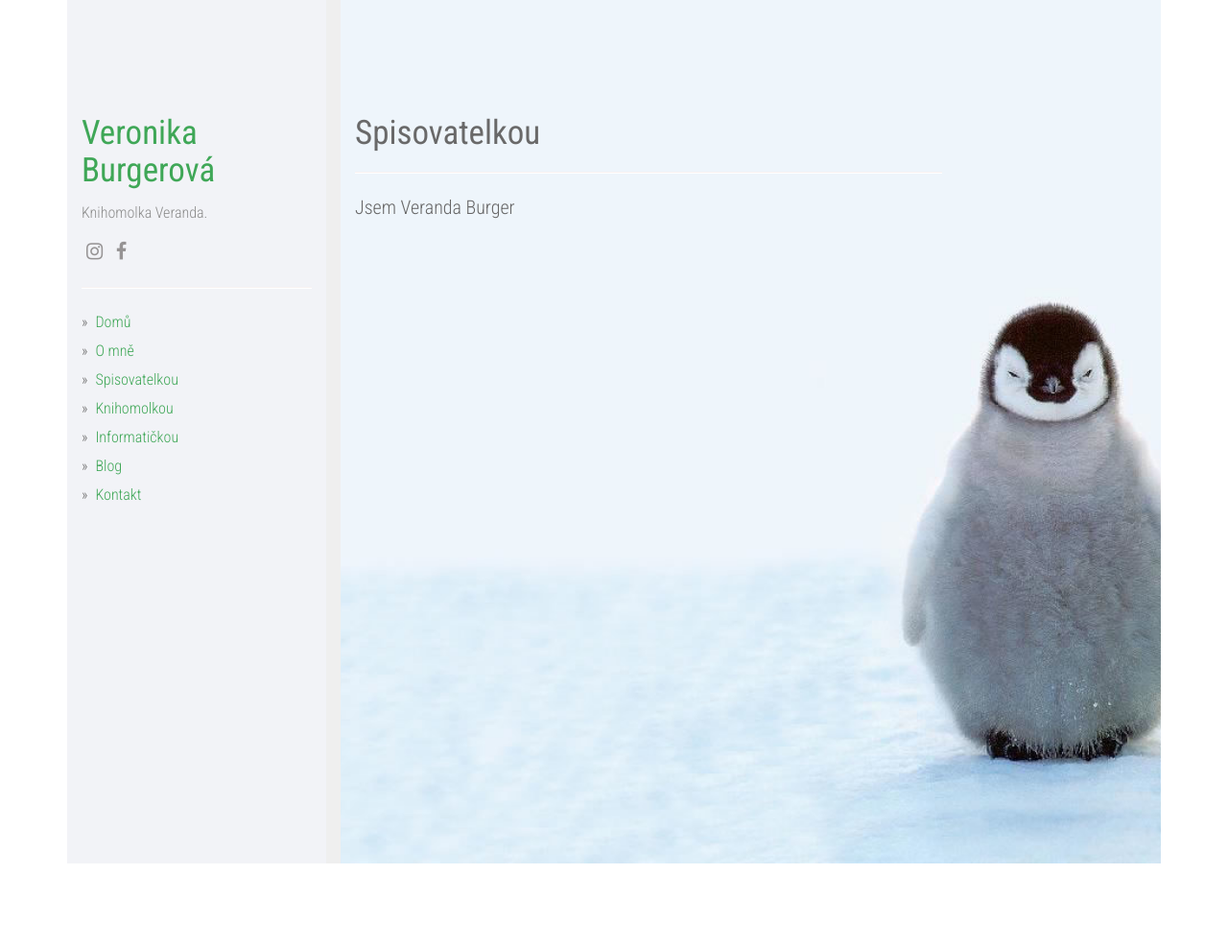
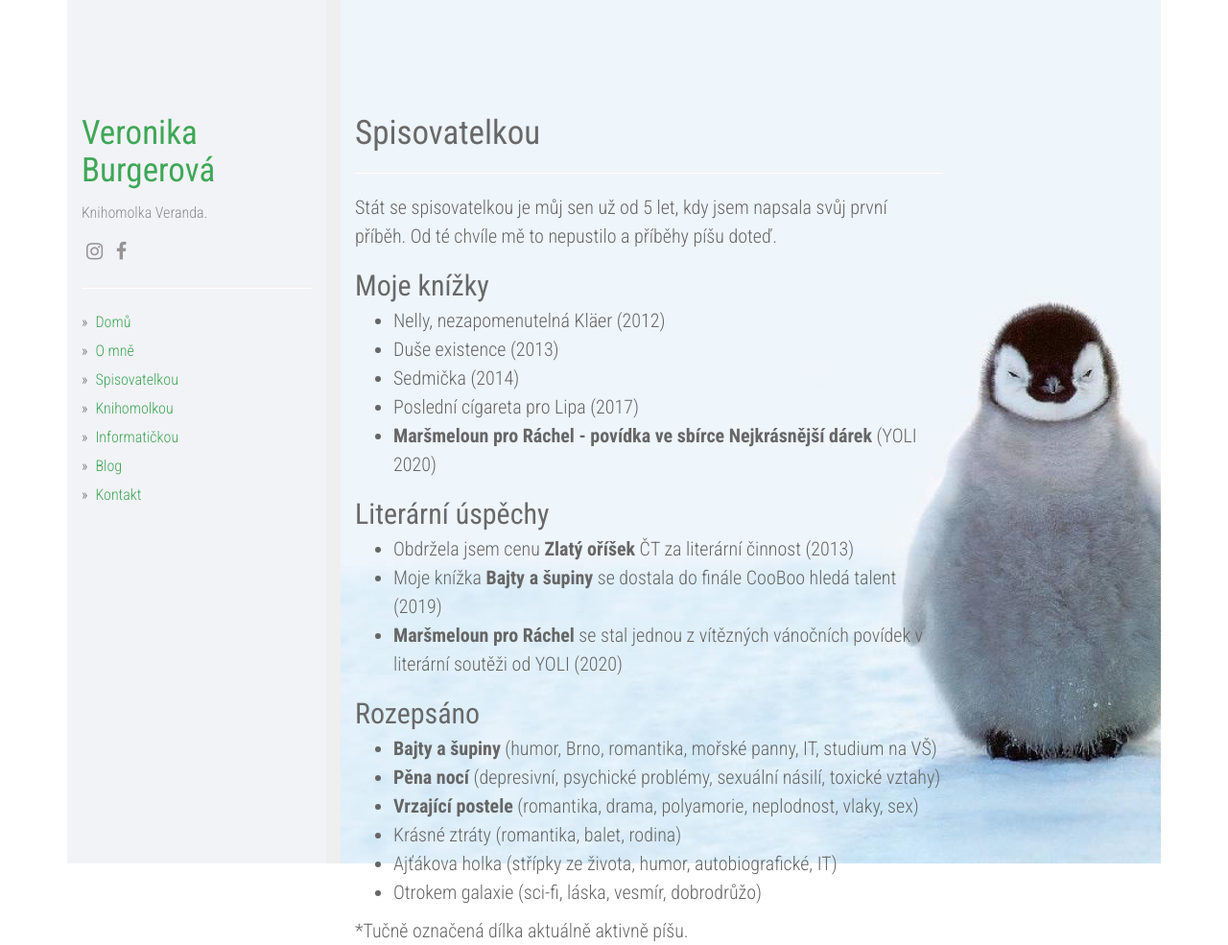
Before and after one commit to verandabe/tastucnakem, a Jekyll site: the page built from _pages/spisovatelkou.md, in a window 1280 px wide. Shown: the whole page at 96% size. Built offline with Jekyll 4.4.1, drawn with Linux system fonts in a browser that asks for light colours; nearby versions of some CDN libraries; before the commit the page ends 900 px from its top, so only the background shows below that.

Commit message:
Add some pages.

```diff
--- a/_pages/spisovatelkou.md
+++ b/_pages/spisovatelkou.md
@@ -5,4 +5,27 @@ permalink: /spisovatelkou
 order: 3
 ---
 
-Jsem Veranda Burger
+Stát se spisovatelkou je můj sen už od 5 let, kdy jsem napsala svůj první příběh. Od té chvíle mě to nepustilo a příběhy píšu doteď.
+
+## Moje knížky
+
+- Nelly, nezapomenutelná Kläer (2012)
+- Duše existence (2013)
+- Sedmička (2014)
+- Poslední cígareta pro Lipa (2017)
+- **Maršmeloun pro Ráchel - povídka ve sbírce Nejkrásnější dárek** (YOLI 2020)
+
+## Literární úspěchy
+- Obdržela jsem cenu **Zlatý oříšek** ČT za literární činnost (2013)
+- Moje knížka **Bajty a šupiny** se dostala do finále CooBoo hledá talent (2019)
+- **Maršmeloun pro Ráchel** se stal jednou z vítězných vánočních povídek v literární soutěži od YOLI (2020)
+
+## Rozepsáno
+- **Bajty a šupiny** (humor, Brno, romantika, mořské panny, IT, studium na VŠ)
+- **Pěna nocí** (depresivní, psychické problémy, sexuální násilí, toxické vztahy)
+- **Vrzající postele** (romantika, drama, polyamorie, neplodnost, vlaky, sex)
+- Krásné ztráty (romantika, balet, rodina)
+- Ajťákova holka (střípky ze života, humor, autobiografické, IT)
+- Otrokem galaxie (sci-fi, láska, vesmír, dobrodrůžo)
+
+*Tučně označená dílka aktuálně aktivně píšu.
--- a/css/main.css
+++ b/css/main.css
@@ -107,6 +107,7 @@ a:hover {
   background-size: cover;
   background-position: 65% 50%;
   padding-right: 20%;
+  background-attachment: fixed;
 }
 
 .sidebar-nav {
```
Also changed, not shown: _pages/knihomolkou.md (+12 -1 lines), _pages/omne.md (+1 -1 lines), Gemfile.lock.
